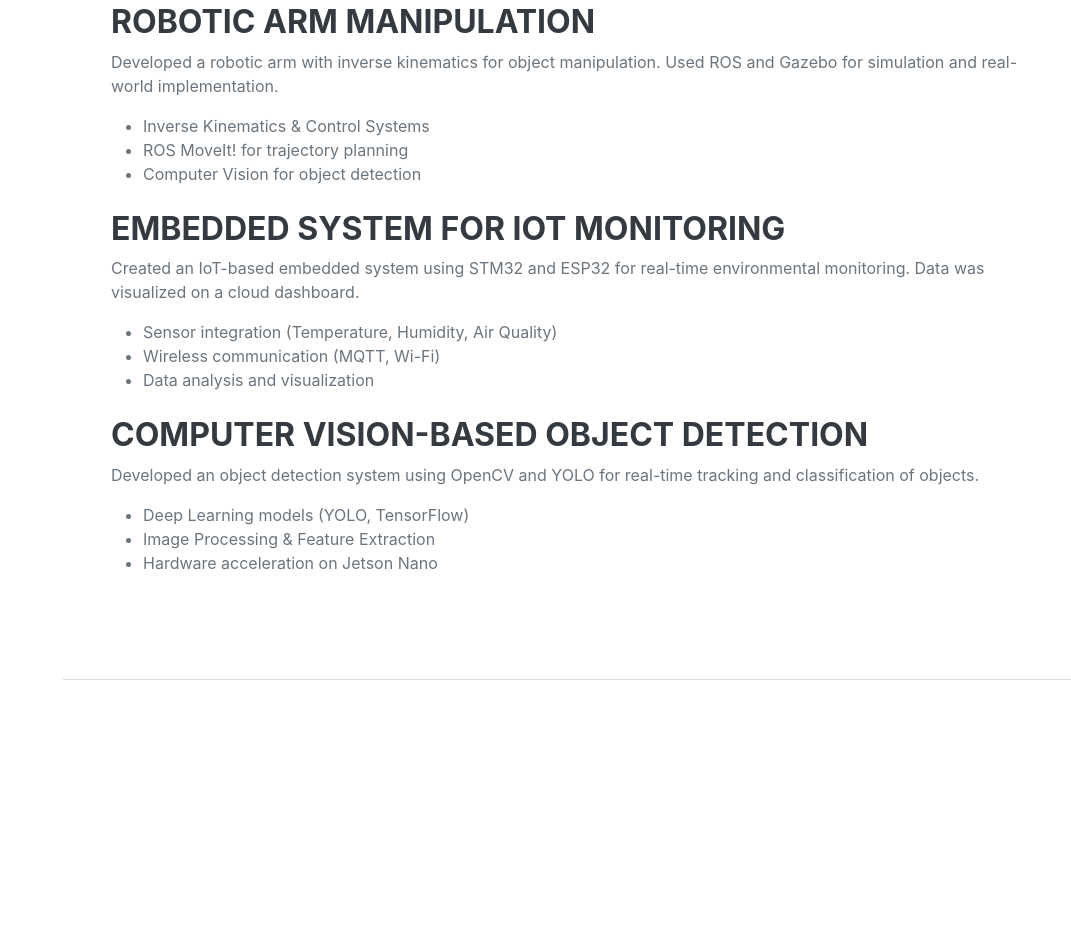
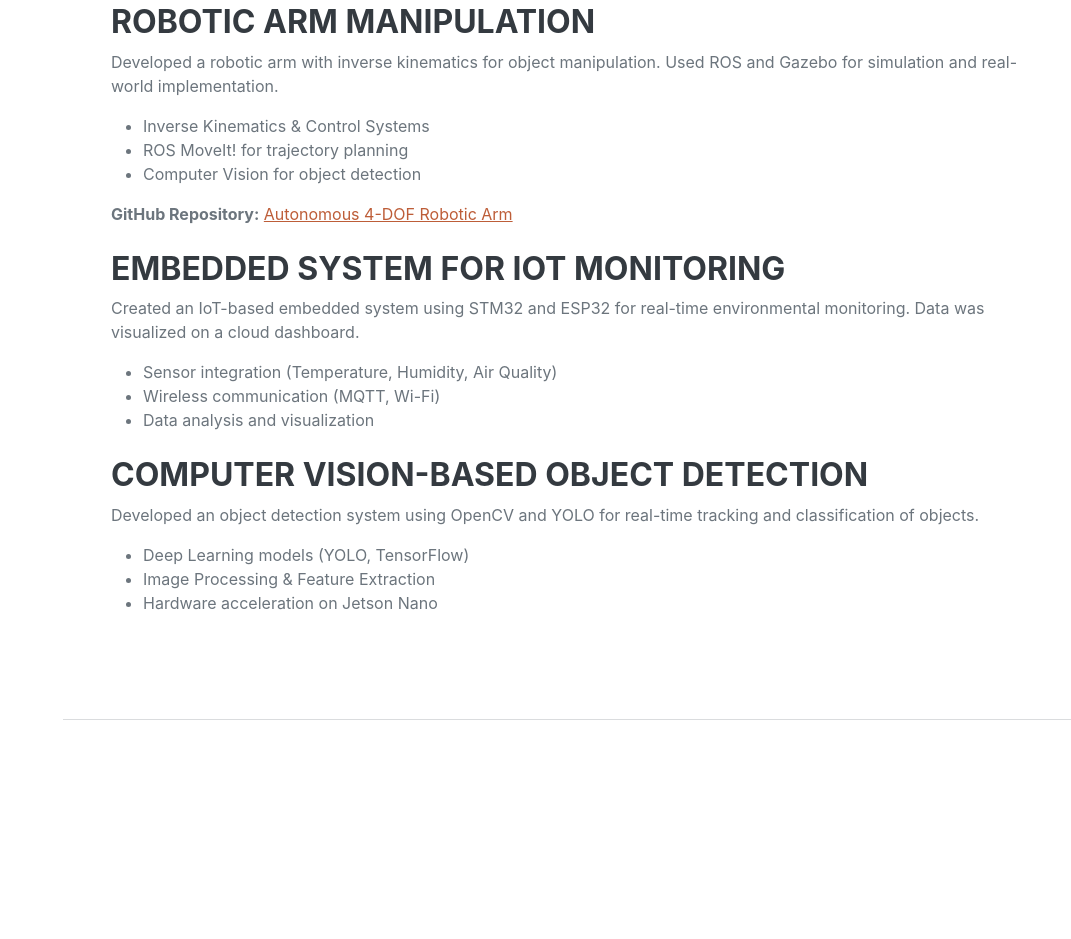
Before and after one commit to mohamedBofarha/portfolio, a plain HTML site: page index.html in a window 1280 px wide. Shown: the part 2802-3741 px from the top of the page, without its empty margins (209-1280 px from the left). Drawn offline with nearby package versions, Linux system fonts and the light colour scheme; a web font is replaced by a local one.

Commit message:
Added GitHub link to Robotic Arm project

```diff
--- a/index.html
+++ b/index.html
@@ -170,7 +170,11 @@
                             <li>ROS MoveIt! for trajectory planning</li>
                             <li>Computer Vision for object detection</li>
                         </ul>
+                        <p><strong>GitHub Repository:</strong>
+                            <a href="https://github.com/mohamedBofarha/Autonomous-4-DOF-Robotic-Arm.git" target="_blank">Autonomous 4-DOF Robotic Arm</a>
+                        </p>
                     </div>
+
 
                     <!-- Project 3 -->
                     <div class="mb-4">
```
